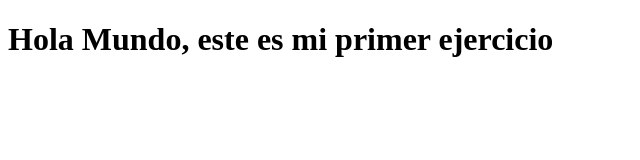
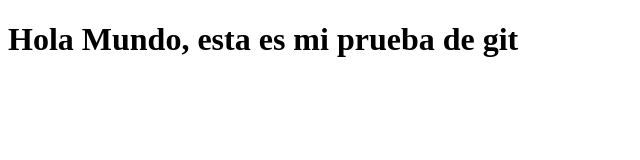
Before and after one commit to maragil/ejercicios-de-adalab, a plain HTML site: page index.html in a window 1280 px wide. Shown: the whole page, without its empty margins (0-640 px from the left). Drawn offline with Linux system fonts and the light colour scheme.

Commit message:
Add my first web page

```diff
--- a/index.html
+++ b/index.html
@@ -7,7 +7,7 @@
 </head>
 
 <body>
-    <h1>Hola Mundo, este es mi primer ejercicio</h1>
+    <h1>Hola Mundo, esta es mi prueba de git</h1>
 </body>
 
 </html>
```
